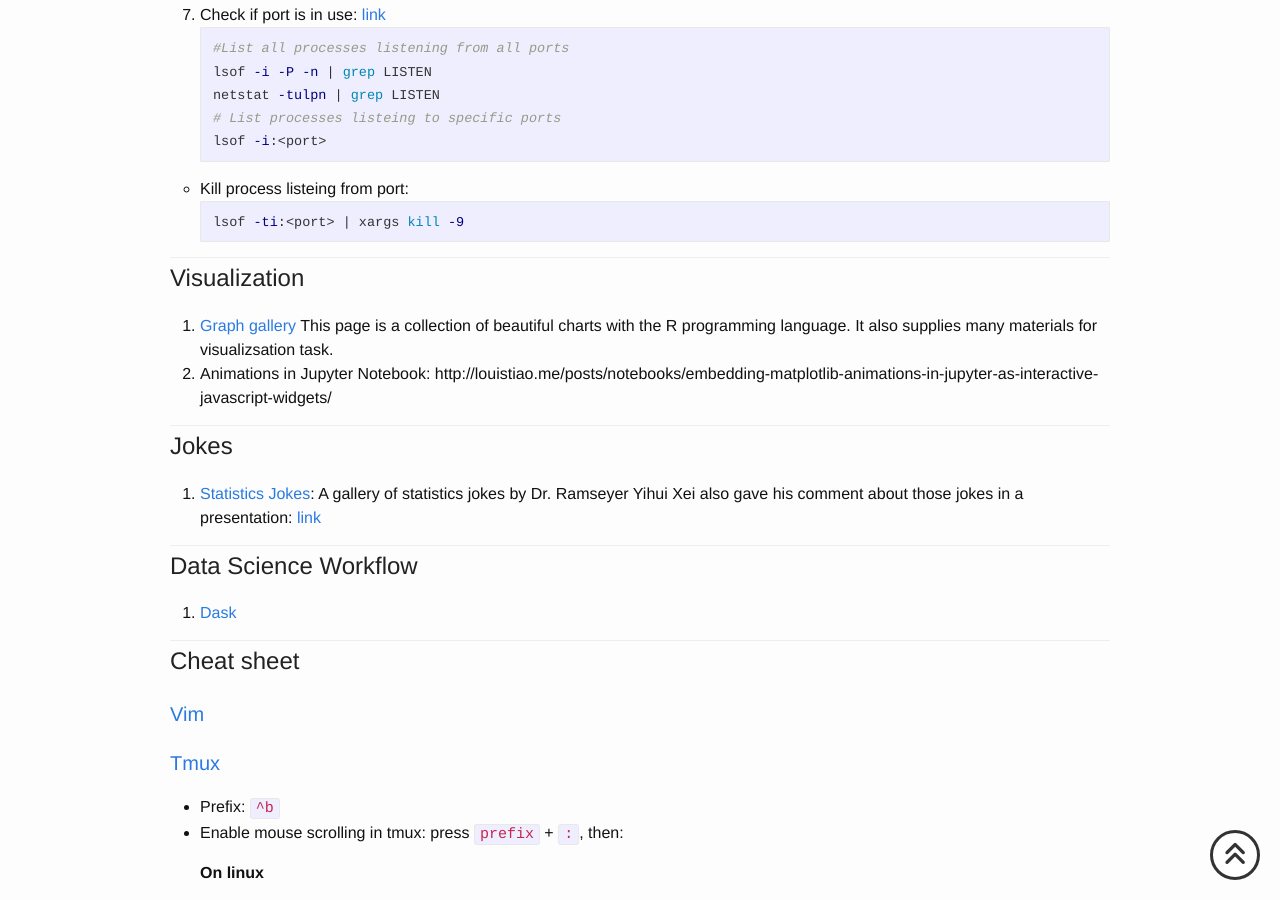
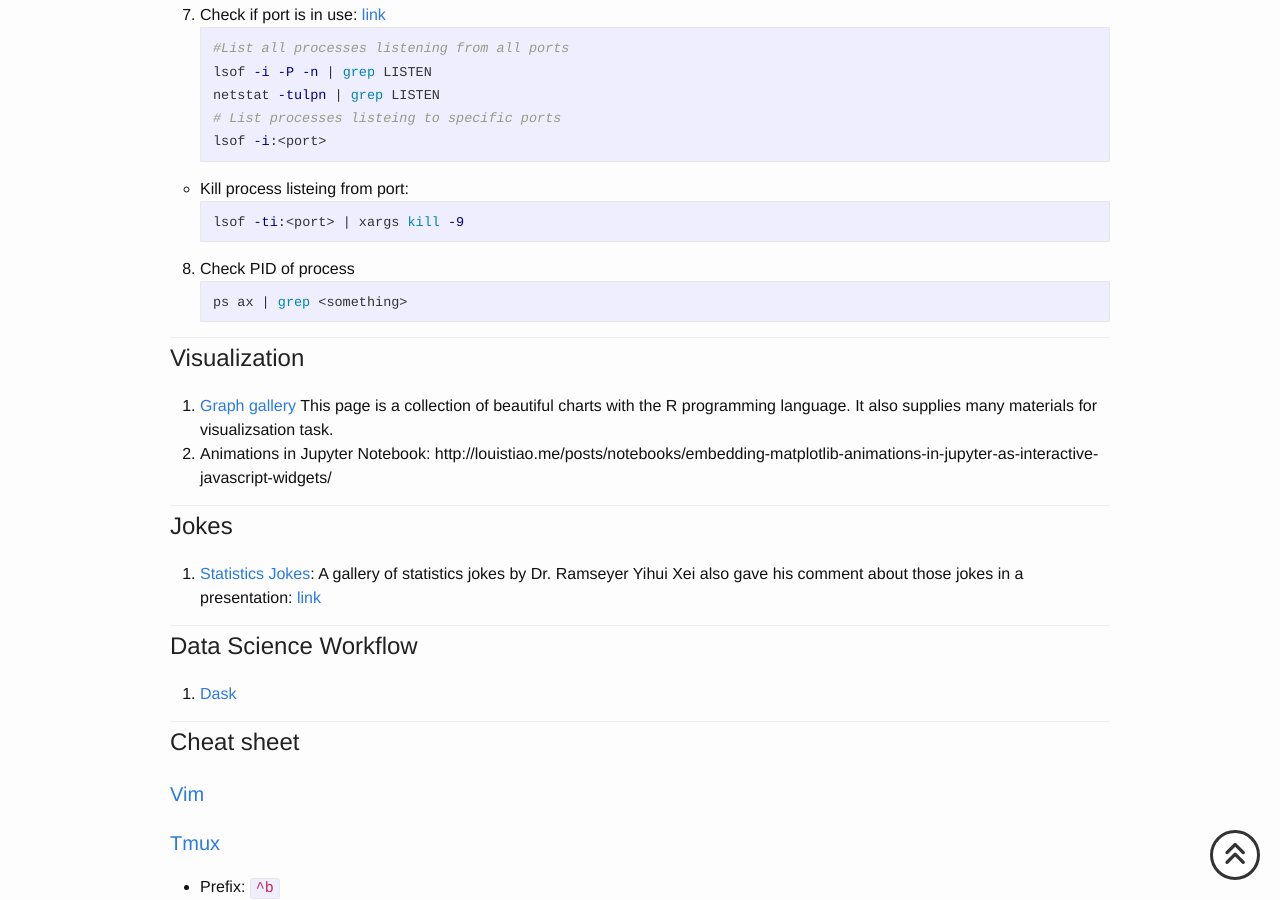
Before and after one commit to hnguyentt/hnguyentt.github.io, a Jekyll site: the page built from _posts/2019-12-28-Miscellaneous.md, in a window 1280 px wide and 900 px high, scrolled down 2768 px. Built offline with Jekyll 4.4.1, drawn with Linux system fonts in a browser that asks for light colours; nearby versions of some CDN libraries; comment, search, counter and statistics services are not loaded.

Commit message:
Command line

````diff
--- a/_posts/2019-12-28-Miscellaneous.md
+++ b/_posts/2019-12-28-Miscellaneous.md
@@ -135,6 +135,11 @@ lsof -i:<port>
 lsof -ti:<port> | xargs kill -9
 ```
 
+8. Check PID of process
+```bash
+ps ax | grep <something>
+```
+
 <hr>
 
 ## Visualization
````
